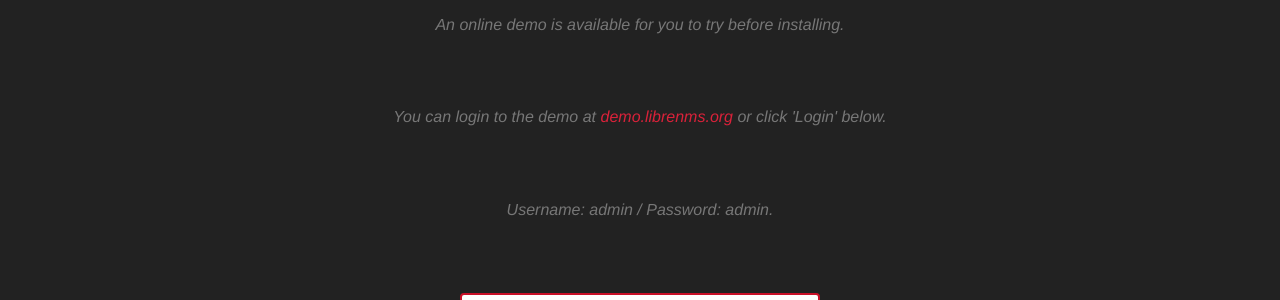
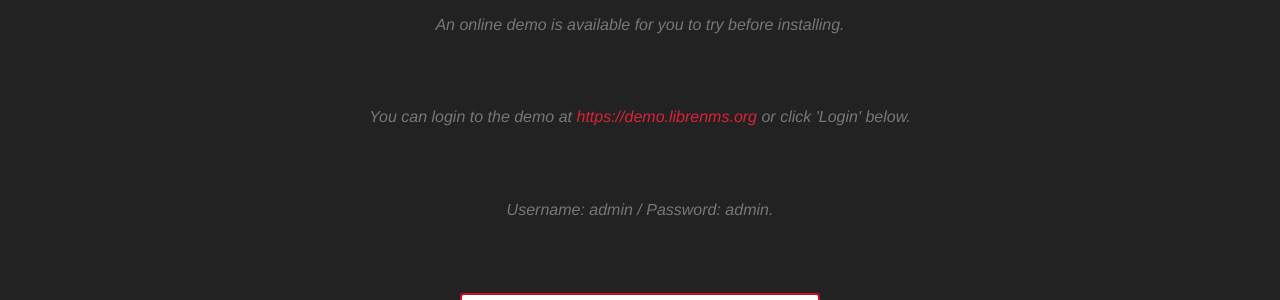
Before and after one commit to librenms/librenms.github.io, a Jekyll site: the page built from index.html, in a window 1280 px wide and 900 px high, scrolled down 1920 px. Shown: the part 152-452 px from the top of the window. Built offline with Jekyll 4.4.1, drawn with Linux system fonts in a browser that asks for light colours; some web fonts are replaced.

Commit message:
Updated links to https

```diff
--- a/_includes/try.html
+++ b/_includes/try.html
@@ -5,13 +5,13 @@
                 <div class="col-lg-12 text-center">
                     <h2 class="section-heading">Try</h2>
                     <h3 class="section-subheading text-muted">An online demo is available for you to try before installing.</h3>
-                    <h3 class="section-subheading text-muted">You can login to the demo at <a href="http://demo.librenms.org">demo.librenms.org</a> or click 'Login' below.</h3>
+                    <h3 class="section-subheading text-muted">You can login to the demo at <a href="https://demo.librenms.org">https://demo.librenms.org</a> or click 'Login' below.</h3>
                     <h3 class="section-subheading text-muted">Username: admin / Password: admin.</h3>
                 </div>
             </div>
             <div class="row">
                 <div class="col-lg-12">
-                    <form class="form-horizontal" role="form" action="http://demo.librenms.org" method="post" name="logonform">
+                    <form class="form-horizontal" role="form" action="https://demo.librenms.org" method="post" name="logonform">
                         <div class="form-group">
                             <div class="col-sm-offset-4 col-sm-4">
                                 <input type="text" name="username" id="username" class="form-control" placeholder="Username" required autofocus value="admin" />
```
